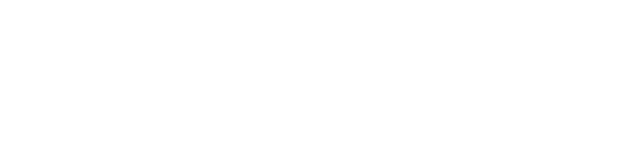
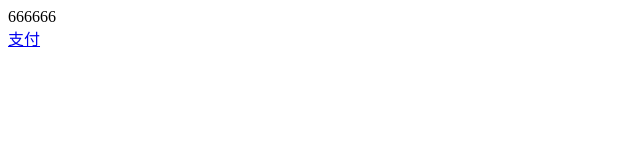
Before and after one commit to fordemon/QWQ, a plain HTML site: page index.html in a window 1280 px wide. Shown: the whole page, without its empty margins (0-640 px from the left). Drawn offline with Linux system fonts and the light colour scheme.

Commit message:
完成支付页面

```diff
--- a/index.html
+++ b/index.html
@@ -8,5 +8,7 @@
 </head>
 <body>
     <div></div>
+    <div>666666</div>
+    <a href="#">支付</a>
 </body>
 </html>
```
